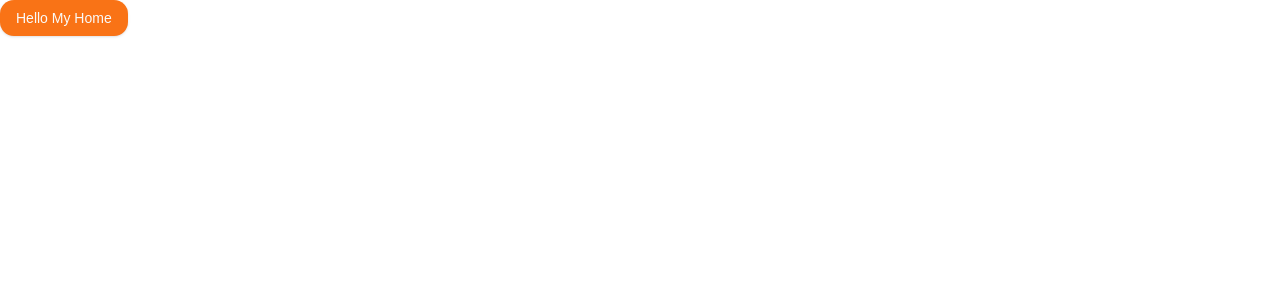
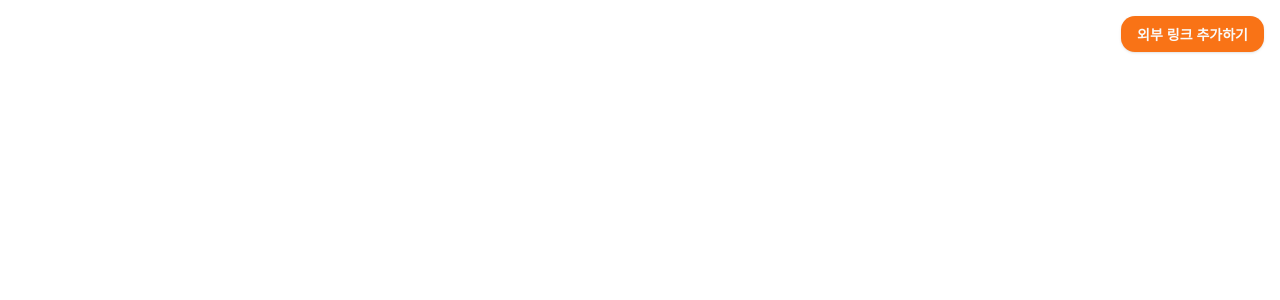
Before and after one commit to yogjin/my-home, a Next.js app: page / in a window 1280 px wide. Shown: the top 300 px of the page. Built offline with nearby package versions, Linux system fonts and the light colour scheme.

Commit message:
feat: 외부 링크 추가 버튼
- 단순 ui 추가
- 폰트 Noto sansKR로 변경
- 폴더 구조 fsd 적용

close #3

```diff
--- a/app/layout.tsx
+++ b/app/layout.tsx
@@ -1,14 +1,9 @@
 import type { Metadata } from 'next';
-import { Geist, Geist_Mono } from 'next/font/google';
+import { Noto_Sans_KR } from 'next/font/google';
 import './globals.css';
 
-const geistSans = Geist({
-  variable: '--font-geist-sans',
-  subsets: ['latin'],
-});
-
-const geistMono = Geist_Mono({
-  variable: '--font-geist-mono',
+const notoSansKR = Noto_Sans_KR({
+  variable: '--font-noto-sans',
   subsets: ['latin'],
 });
 
@@ -24,7 +19,9 @@ export default function RootLayout({
 }>) {
   return (
     <html lang="ko">
-      <body className={`${geistSans.variable} ${geistMono.variable} antialiased`}>{children}</body>
+      <body className={`${notoSansKR.variable} ${notoSansKR.className} antialiased`}>
+        {children}
+      </body>
     </html>
   );
 }
--- a/app/page.tsx
+++ b/app/page.tsx
@@ -1,9 +1,9 @@
-import { Button } from '@/components/ui/button';
+import { AddURLButton } from '@/features/AddURLButton/AddURLButton';
 
 export default function Home() {
   return (
-    <div>
-      <Button>Hello My Home</Button>
-    </div>
+    <>
+      <AddURLButton />
+    </>
   );
 }
--- /dev/null
+++ b/features/AddURLButton/AddURLButton.tsx
@@ -0,0 +1,9 @@
+import { Button } from '@/components/ui/button';
+
+export const AddURLButton = () => {
+  return (
+    <div className="fixed top-4 right-4">
+      <Button className="font-bold">외부 링크 추가하기</Button>
+    </div>
+  );
+};
--- a/tailwind.config.ts
+++ b/tailwind.config.ts
@@ -6,44 +6,45 @@ export default {
     './pages/**/*.{js,ts,jsx,tsx,mdx}',
     './components/**/*.{js,ts,jsx,tsx,mdx}',
     './app/**/*.{js,ts,jsx,tsx,mdx}',
+    './features/**/*.{js,ts,jsx,tsx,mdx}',
   ],
   theme: {
     extend: {
       borderRadius: {
         lg: 'var(--radius)',
         md: 'calc(var(--radius) - 2px)',
-  			sm: 'calc(var(--radius) - 4px)'
+        sm: 'calc(var(--radius) - 4px)',
       },
       colors: {
         background: 'hsl(var(--background))',
         foreground: 'hsl(var(--foreground))',
         card: {
           DEFAULT: 'hsl(var(--card))',
-  				foreground: 'hsl(var(--card-foreground))'
+          foreground: 'hsl(var(--card-foreground))',
         },
         popover: {
           DEFAULT: 'hsl(var(--popover))',
-  				foreground: 'hsl(var(--popover-foreground))'
+          foreground: 'hsl(var(--popover-foreground))',
         },
         primary: {
           DEFAULT: 'hsl(var(--primary))',
-  				foreground: 'hsl(var(--primary-foreground))'
+          foreground: 'hsl(var(--primary-foreground))',
         },
         secondary: {
           DEFAULT: 'hsl(var(--secondary))',
-  				foreground: 'hsl(var(--secondary-foreground))'
+          foreground: 'hsl(var(--secondary-foreground))',
         },
         muted: {
           DEFAULT: 'hsl(var(--muted))',
-  				foreground: 'hsl(var(--muted-foreground))'
+          foreground: 'hsl(var(--muted-foreground))',
         },
         accent: {
           DEFAULT: 'hsl(var(--accent))',
-  				foreground: 'hsl(var(--accent-foreground))'
+          foreground: 'hsl(var(--accent-foreground))',
         },
         destructive: {
           DEFAULT: 'hsl(var(--destructive))',
-  				foreground: 'hsl(var(--destructive-foreground))'
+          foreground: 'hsl(var(--destructive-foreground))',
         },
         border: 'hsl(var(--border))',
         input: 'hsl(var(--input))',
@@ -53,10 +54,11 @@ export default {
           '2': 'hsl(var(--chart-2))',
           '3': 'hsl(var(--chart-3))',
           '4': 'hsl(var(--chart-4))',
-  				'5': 'hsl(var(--chart-5))'
-  			}
-  		}
-  	}
+          '5': 'hsl(var(--chart-5))',
         },
-  plugins: [require("tailwindcss-animate")],
+      },
+    },
+  },
+  // eslint-disable-next-line @typescript-eslint/no-require-imports
+  plugins: [require('tailwindcss-animate')],
 } satisfies Config;
```
Lines whose indentation alone changed are shown as unchanged.
